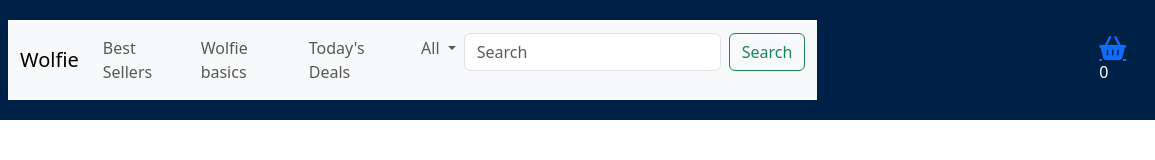
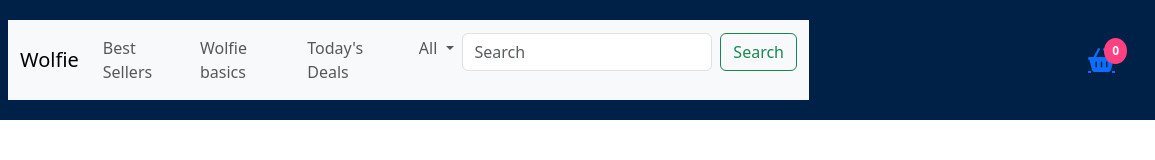
Before and after one commit to Daladizdak/HCI, a plain HTML site: page header.html in a window 1280 px wide. Shown: the full height of the page, 125-1280 px from the left. Drawn offline with nearby package versions, Linux system fonts and the light colour scheme.

Commit message:
Update styles.css

```diff
--- a/styles.css
+++ b/styles.css
@@ -137,3 +137,21 @@ footer {
   background: #002147;
   color: white;
 }
+
+/* === The shopping basket Icon and its counter === */
+.basket-icon-wrapper {
+  position: relative;
+  margin-right: 20px;
+}
+
+.basket-count {
+  position: absolute;
+  top: -10px;
+  right: -12px;
+  background: #ff4081;
+  color: white;
+  border-radius: 50%;
+  padding: 4px 8px;
+  font-size: 12px;
+  font-weight: bold;
+}
```
